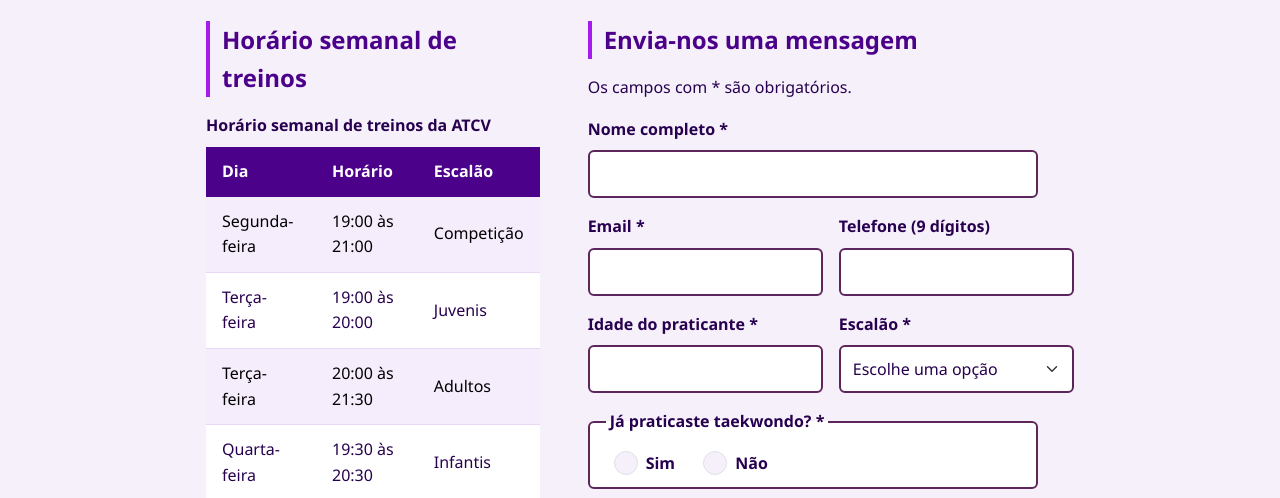
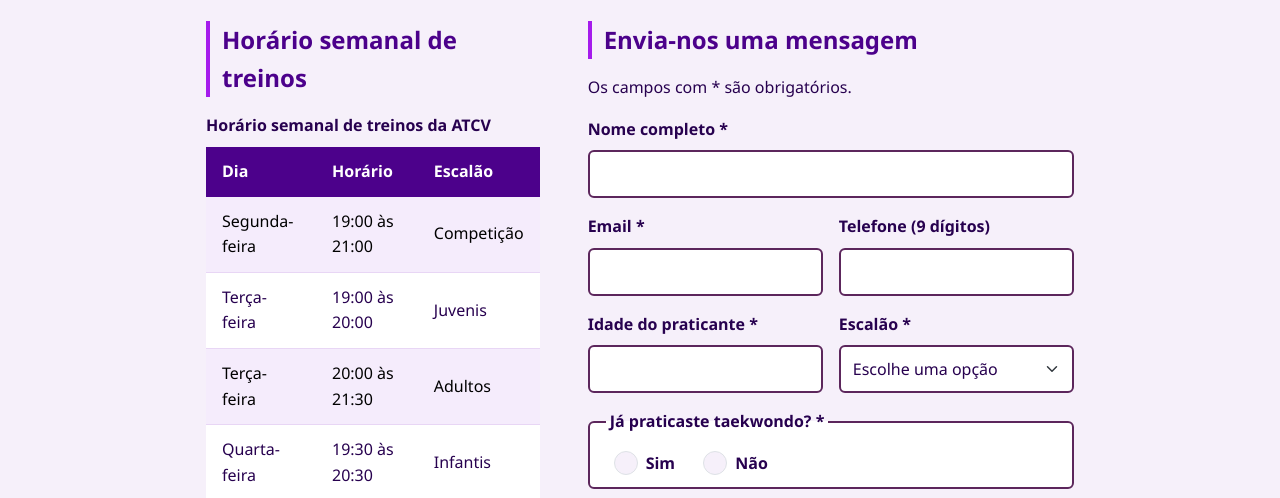
Before and after one commit to Afonso091/ATCV-Programa-o-WEB-Cliente, a plain HTML site: page inscreve-te.html in a window 1280 px wide. Shown: the part 291-789 px from the top of the page. Drawn offline with nearby package versions, Linux system fonts and the light colour scheme.

Commit message:
Update style.css

```diff
--- a/css/style.css
+++ b/css/style.css
@@ -120,7 +120,7 @@ caption { caption-side: top; color: inherit; text-align: left; font-weight: bold
 /* 7. Formulário */
 label { display: inline-block; margin-bottom: 4px; font-weight: 600; }
 .form-control, .form-select {
-    max-width: 450px;
+
     padding: 10px 12px;
     border: 2px solid var(--cor-borda);
     border-radius: 6px;
@@ -132,7 +132,7 @@ label { display: inline-block; margin-bottom: 4px; font-weight: 600; }
 .form-check-input:checked { background-color: var(--cor-acao); border-color: var(--cor-acao); }
 .form-check-label { margin-bottom: 0; }
 label.form-check-label { margin-left: 8px; }
-fieldset { min-width: 0; max-width: 450px; padding: 8px 16px; border: 2px solid var(--cor-borda); border-radius: 6px; background-color: var(--cor-branco); }
+fieldset { min-width: 0; padding: 8px 16px; border: 2px solid var(--cor-borda); border-radius: 6px; background-color: var(--cor-branco); }
 legend { float: none; width: auto; padding: 0 4px; margin: 0; font-size: 1rem; font-weight: 600; }
 iframe { width: 100%; max-width: 100%; height: 300px; border: 0; border-radius: 12px; }
 
```
